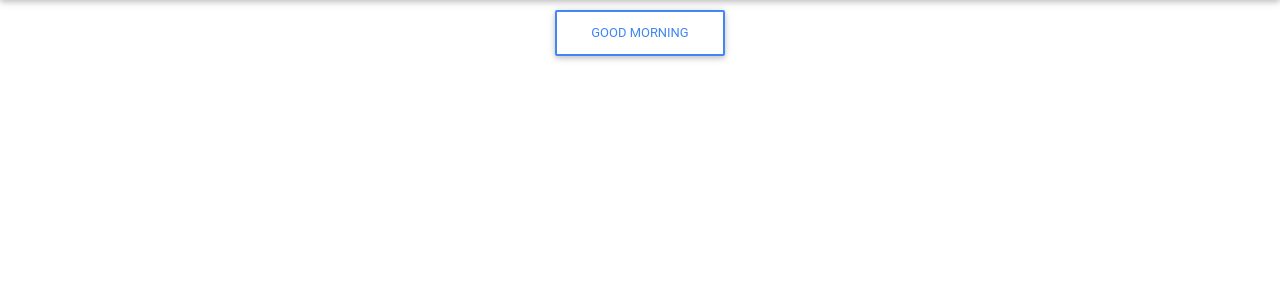
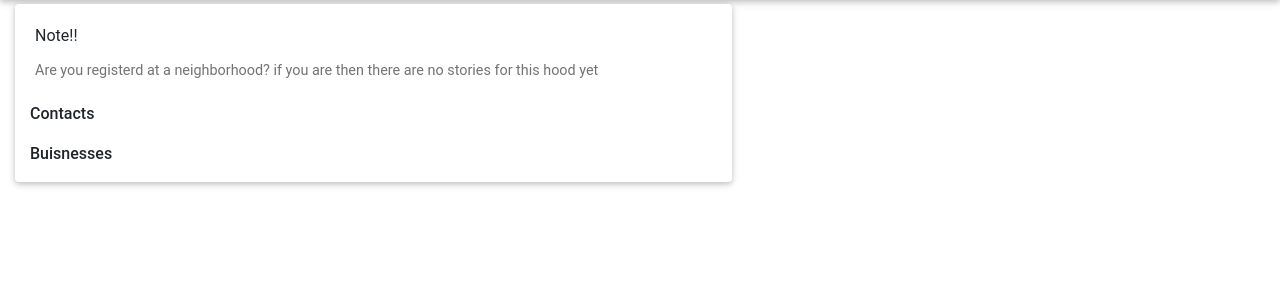
Before and after one commit to Nyota254/Neighborhood-info-center, a Django app: page / in a window 1280 px wide. Shown: the part 56-356 px from the top of the page. Run offline with Django 3.2, Linux system fonts and the light colour scheme; the visitor is signed in with stand-in values (Sample User, id 1); data that the repository does not hold is empty; some libraries are stand-ins or nearby versions.

Commit message:
create the index page html file

```diff
--- a/main/templates/main/index.html
+++ b/main/templates/main/index.html
@@ -2,6 +2,49 @@
 
 {% block content %}
 
-    <p class="text-center"><button class="btn btn-outline-primary">Good morning</button></p>
+    <div class="container-fluid">
+        <div class="row">
+            <div class="col-md-7">
+                {% if neighborhood_stories %}
+                    {% for story in neighborhood_stories %}
+                        <!-- <div class="panel panel-default">
+                            <div class="panel-heading">{{ story.title }} by <img src="{{ story.user.profile.profile_picture.url }}" alt=""> {{ story.user.username }}</div>
+                            <div class="panel-body">{{ story.Story }}</div>
+                        </div> -->
+                        <div class="card">
+                            <div class="card-header">Writer: <img src="{{ story.user.profile.profile_picture.url }}" alt="" class="rounded-circle custom-display border border-danger"> {{ story.user.username }}</div>
+                            <div class="card-body">
+                                <h5 class="card-title">{{ story.title }}</h5>
+                                <h6 class="card-subtitle mb-2 text-muted">panel </h6>
+                                <p class="card-text">{{ story.Story }}</p>
+                            </div>
+                        </div>
+                    {% endfor %}
+                {% else %}
+                    <div class="card">
+                        <div class="card-body">
+                            <div class="card-title">Note!!</div>
+                            <div class="card-text">Are you registerd at a neighborhood? if you are then there are no stories for this hood yet</div>
+                        <div>
+                    </div>
+                {% endif %}
+            </div>
+            <div class="col-md-1"></div>
+            <div class="col-md-4">
+                <p><strong>Contacts</strong></p>
+                {% for contact in neighborhood_contacts %}
+                    <h1>{{ contact.department }}</h1>
+                    <p>{{ contact.contact_number }}</p>
+                    <p>{{ contact.contact_email }}</p>
+                {% endfor %}
+                <p><strong>Buisnesses</strong></p>
+                {% for buisness in neighborhood_buisnesses %}
+                    <h1>{{ buisness.buisness_name }}</h1>
+                    <p>{{ buisness.user.username }}</p>
+                    <p>{{ buisness.buisness_email }}</p>
+                {% endfor %}
+            </div>
+        </div>
+    </div>
 
 {% endblock %}
```
